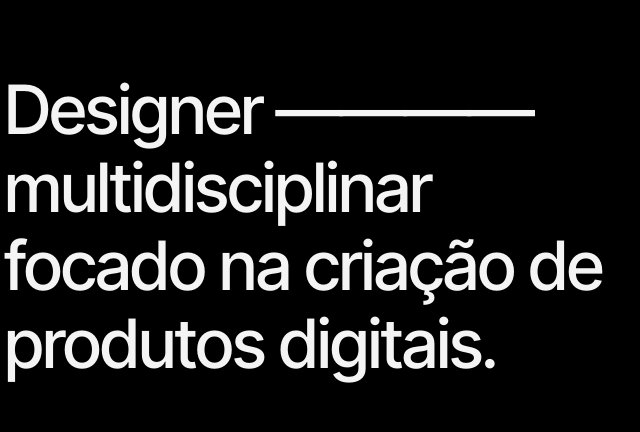
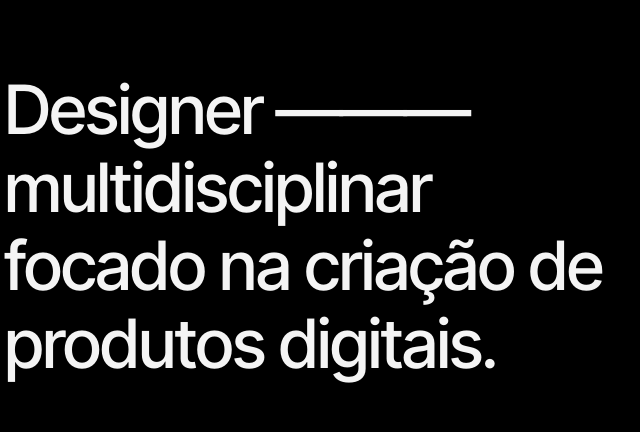
Before and after one commit to thalesrcha/thalesrcha.github.io, a plain HTML site: page index.html in a window 1280 px wide. Shown: the part 169-601 px from the top of the page, 189-829 px from the left. Drawn offline with Linux system fonts and the light colour scheme; files whose address does not match are found by name; a web font is replaced by a local one.

Commit message:
Update index.html

```diff
--- a/index.html
+++ b/index.html
@@ -28,7 +28,7 @@
     <div id="social" class="fade-in"><a class="link-social" href="http://dribbble.com/thalesrocha" target="_blank">Dribbble</a> <a class="link-social" href="https://www.linkedin.com/in/thalesrcha/" target="_blank">LinkedIn</a> <a class="link-social" href="mailto:thalesrochars@gmail.com">Email</a></div></div>
     <div class="top">
       <div class="welcome fade-in">
-        <p class="title-white">Designer ———— multidisciplinar focado na criação de produtos digitais.</p>
+        <p class="title-white">Designer ——— multidisciplinar focado na criação de produtos digitais.</p>
       </div>
     </div>
     <div id="bg">
```
